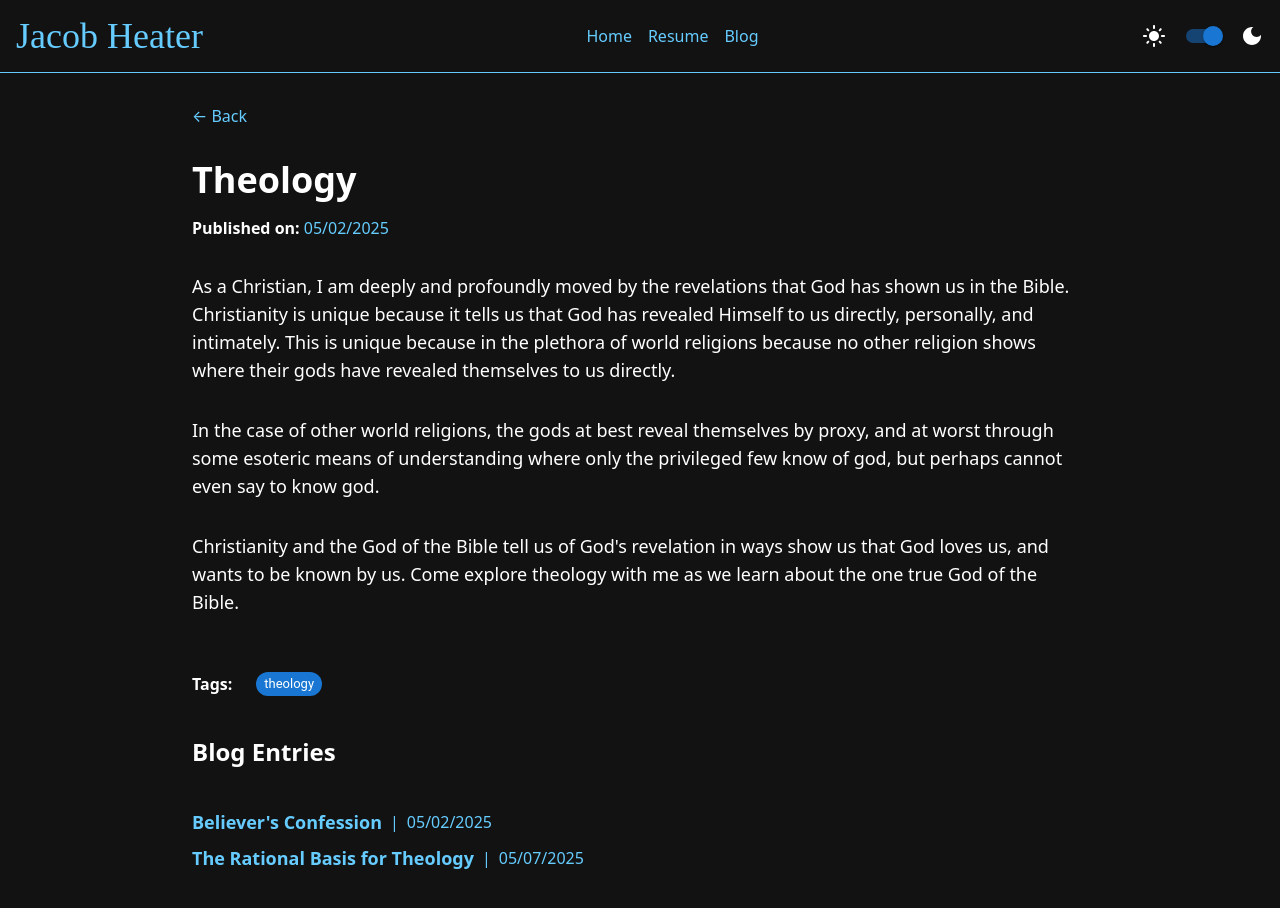
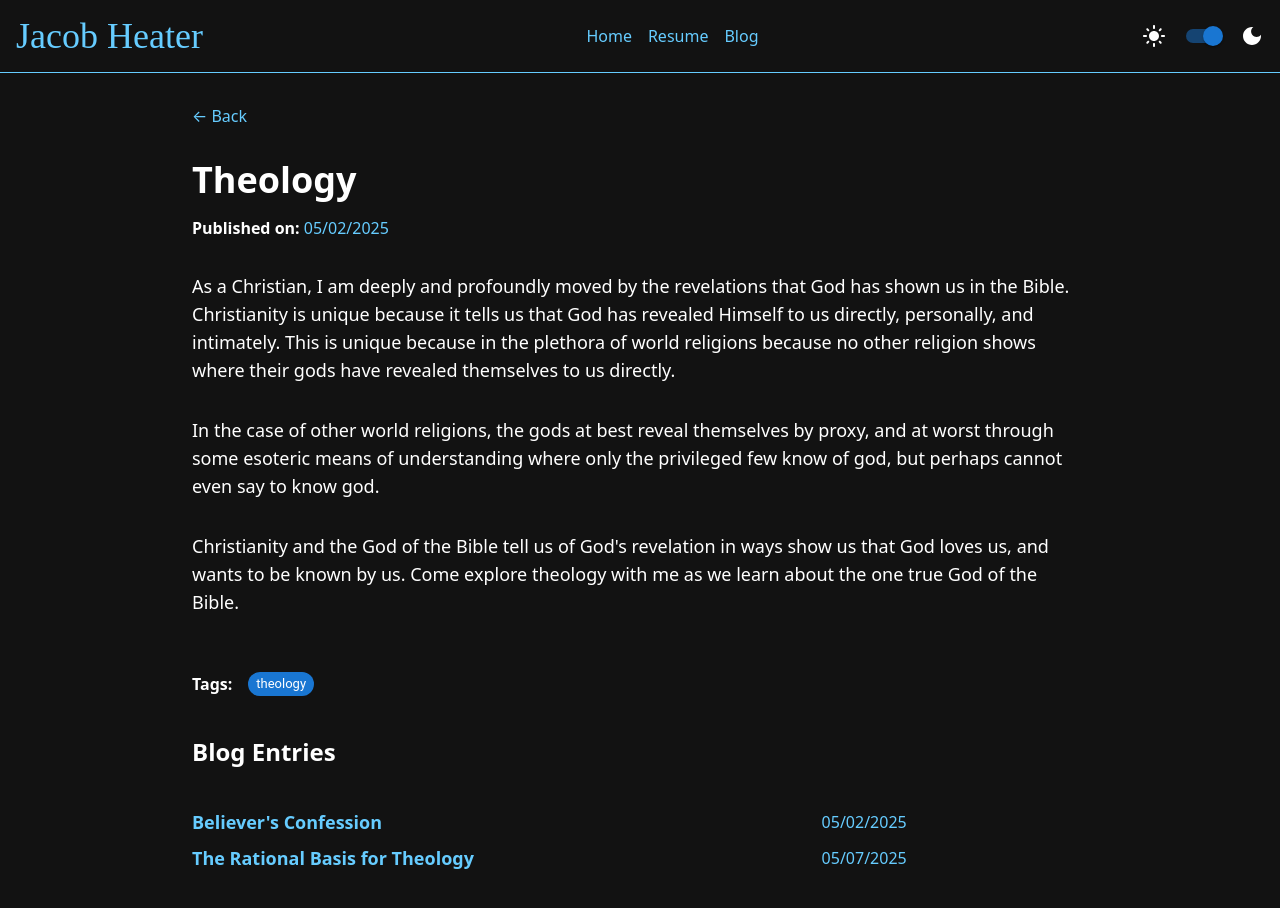
Before and after one commit to JacobHeater/jacobheater.github.io, a Next.js app: page /blog/theology in a window 1280 px wide. Shown: the top 908 px of the page. Built offline with nearby package versions, Linux system fonts and the light colour scheme; a web font is replaced by a local one.

Commit message:
feat: Add tag search functionality to filter blog entries by tags

```diff
--- a/src/app/blog/components/blog-renderer.tsx
+++ b/src/app/blog/components/blog-renderer.tsx
@@ -8,6 +8,7 @@ import { HtmlTitle } from '@/app/components/html-title';
 import Link from 'next/link';
 import { useRouter } from 'next/navigation';
 import CircularProgress from '@mui/joy/CircularProgress';
+import Image from 'next/image';
 
 interface BlogRendererProps {
   blog: BlogEntry;
@@ -109,6 +110,16 @@ export function BlogRenderer({ blog, className, subTree }: BlogRendererProps) {
                     style={{ color: 'var(--primary)' }}
                   />
                 ),
+                img: ({ ...props }) => (
+                  <Image
+                    loading="lazy"
+                    src={props.src as string || ''}
+                    alt={props.alt || ''}
+                    width={500}
+                    height={500}
+                    className="mx-auto w-auto md:w-[30vw]"
+                  />
+                ),
               }}
             >
               {content}
@@ -126,6 +137,9 @@ export function BlogRenderer({ blog, className, subTree }: BlogRendererProps) {
                   key={index}
                   label={tag}
                   className="mx-2"
+                  onClick={() => {
+                    router.push(`/blog/search/${tag}`);
+                  }}
                 />
               ))}
             </div>
--- a/src/app/blog/components/blog-tree-renderer.tsx
+++ b/src/app/blog/components/blog-tree-renderer.tsx
@@ -60,13 +60,12 @@ export function renderTree(
           >
             <Link
               href={fullPath}
-              className="text-primary hover:underline flex items-center"
+              className="text-primary hover:underline flex items-center justify-between gap-2"
             >
-              <span className="text-lg font-bold break-words">
+              <span className="text-lg font-bold break-words md:flex-[0.7]">
                 {entry.blogEntry.title}
               </span>
-              <span className="mx-2">|</span>
-              <span className="whitespace-nowrap">
+              <span className="whitespace-nowrap md:flex-[0.3]">
                 {entry.blogEntry.date.toLocaleDateString('en-US', {
                   year: 'numeric',
                   month: '2-digit',
--- /dev/null
+++ b/src/app/blog/search/[tag]/page.tsx
@@ -0,0 +1,43 @@
+'use client';
+
+import { useParams } from 'next/navigation';
+import { blogMap, BlogMapEntry } from '../../models/blog-map';
+import { renderTree } from '../../components/blog-tree-renderer';
+import SearchIcon from '@mui/icons-material/Search';
+
+export default function TagSearch() {
+  const params = useParams();
+
+  if (params.tag) {
+    const flatEntries = flattenBlogMap(blogMap);
+    const matchingEntries = flatEntries
+      .filter((entry) => entry.blogEntry.tags?.includes(params.tag as string))
+      .map((entry) => {
+        const clone = structuredClone(entry);
+        delete clone.subentries;
+        return clone;
+      });
+
+    return (
+      <div className="flex flex-col min-h-screen p-4 w-[90vw] md:w-[70vw] l:w-[70vw] mx-auto mt-8">
+        <div className="text-2xl font-bold">
+          <SearchIcon /> Blog Entries by Tag "{params.tag}"
+        </div>
+        <div className="mt-4">{renderTree(matchingEntries)}</div>
+      </div>
+    );
+  } else {
+    return <div>Tag {params.tag} not found.</div>;
+  }
+}
+
+function flattenBlogMap(blogMap: Array<BlogMapEntry>): Array<BlogMapEntry> {
+  const flatEntries: Array<BlogMapEntry> = [];
+  for (const entry of blogMap) {
+    flatEntries.push(entry);
+    if (entry.subentries) {
+      flatEntries.push(...flattenBlogMap(entry.subentries));
+    }
+  }
+  return flatEntries;
+}
```
